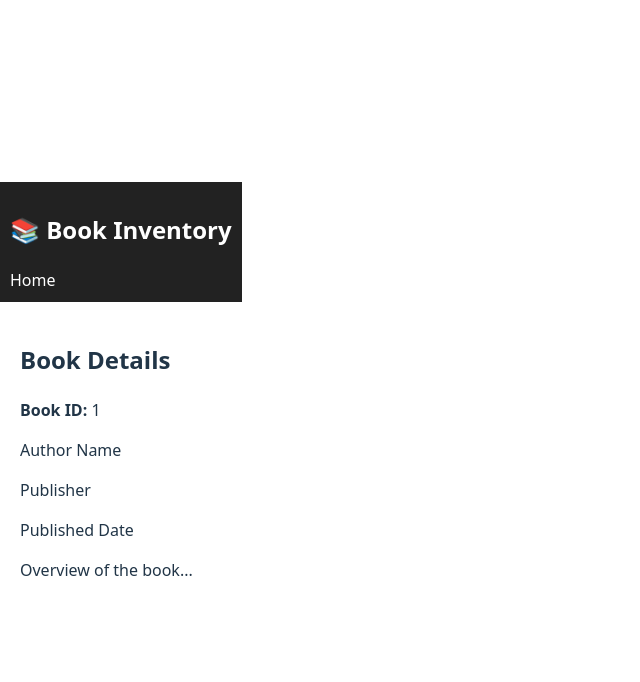
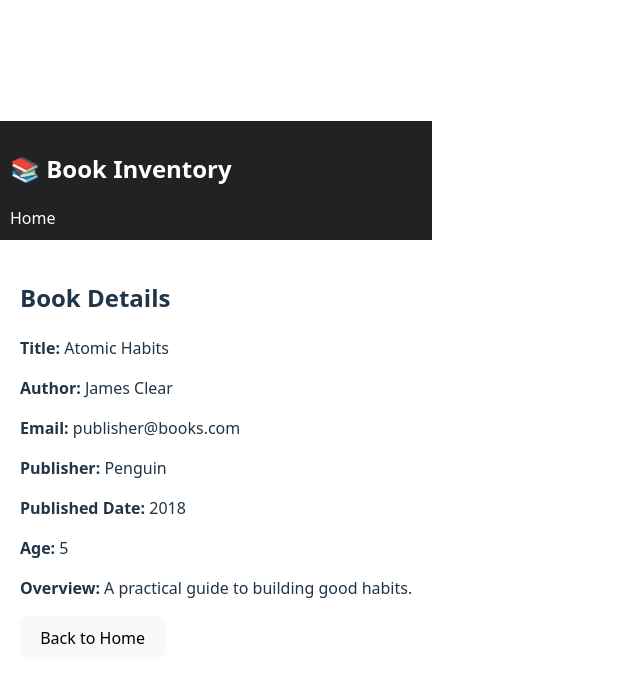
Before and after one commit to VR-vranjan/book_inventory, a React (Vite) app: page /book/1 in a window 1280 px wide. Shown: the top 682 px of the page, without its empty margins (0-640 px from the left). Built offline with nearby package versions, Linux system fonts and the light colour scheme.

Commit message:
Fixed BookDetails crash by passing books prop from App

```diff
--- a/src/App.jsx
+++ b/src/App.jsx
@@ -2,14 +2,28 @@ import { BrowserRouter, Routes, Route } from "react-router-dom";
 import Home from "./pages/Home";
 import BookDetails from "./pages/BookDetails";
 import Navbar from "./components/Navbar";
+import { useState } from "react";
 
 function App() {
+  const [books, setBooks] = useState([
+    {
+      id: 1,
+      title: "Atomic Habits",
+      author: "James Clear",
+      email: "publisher@books.com",
+      age: 5,
+      publisher: "Penguin",
+      publishedDate: "2018",
+      overview: "A practical guide to building good habits."
+    }
+  ]);
+
   return (
     <BrowserRouter>
       <Navbar />
       <Routes>
-        <Route path="/" element={<Home />} />
-        <Route path="/book/:id" element={<BookDetails />} />
+        <Route path="/" element={<Home books={books} setBooks={setBooks} />} />
+        <Route path="/book/:id" element={<BookDetails books={books} />} />
       </Routes>
     </BrowserRouter>
   );
--- a/src/pages/BookDetails.jsx
+++ b/src/pages/BookDetails.jsx
@@ -1,16 +1,32 @@
-import { useParams } from "react-router-dom";
+import { useParams, useNavigate } from "react-router-dom";
 
-export default function BookDetails() {
+export default function BookDetails({ books }) {
   const { id } = useParams();
+  const navigate = useNavigate();
+
+  // Find book by ID
+  const book = books.find((b) => b.id === Number(id));
+
+  if (!book) {
+    return (
+      <div style={{ padding: "20px" }}>
+        <h2>Book not found</h2>
+        <button onClick={() => navigate("/")}>Back to Home</button>
+      </div>
+    );
+  }
 
   return (
-    <div style={{ padding: "20px" }}>
+    <div style={{ padding: "20px", maxWidth: "600px", margin: "auto" }}>
       <h2>Book Details</h2>
-      <p><b>Book ID:</b> {id}</p>
-      <p>Author Name</p>
-      <p>Publisher</p>
-      <p>Published Date</p>
-      <p>Overview of the book...</p>
+      <p><b>Title:</b> {book.title}</p>
+      <p><b>Author:</b> {book.author}</p>
+      <p><b>Email:</b> {book.email}</p>
+      <p><b>Publisher:</b> {book.publisher}</p>
+      <p><b>Published Date:</b> {book.publishedDate}</p>
+      <p><b>Age:</b> {book.age}</p>
+      <p><b>Overview:</b> {book.overview}</p>
+      <button onClick={() => navigate("/")}>Back to Home</button>
     </div>
   );
 }
```
